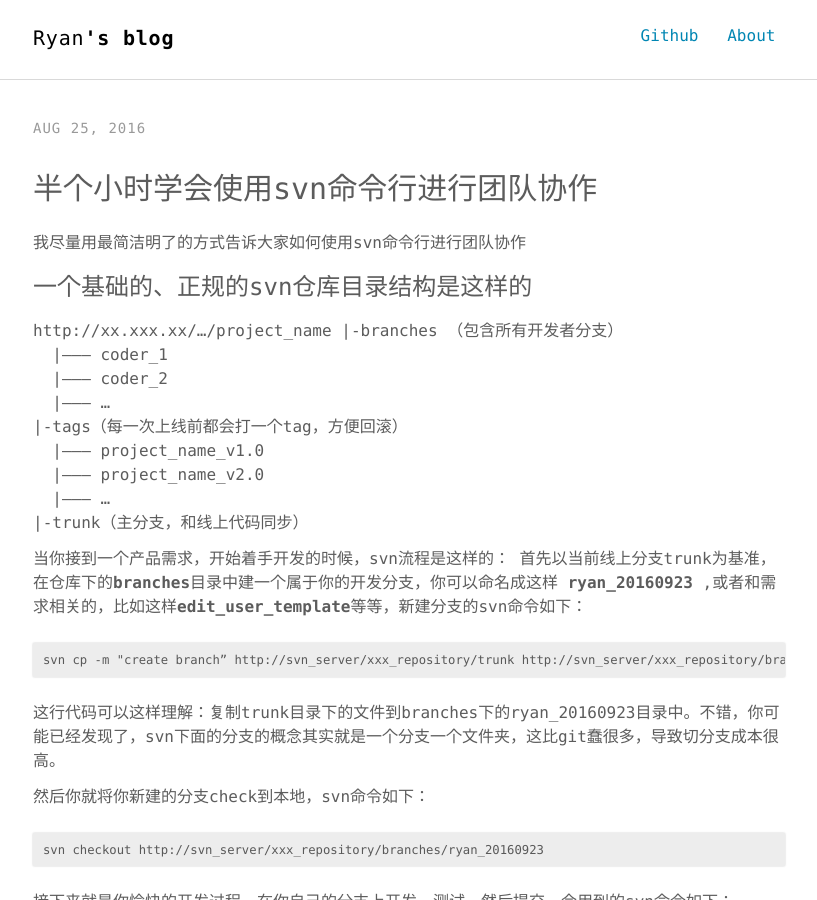
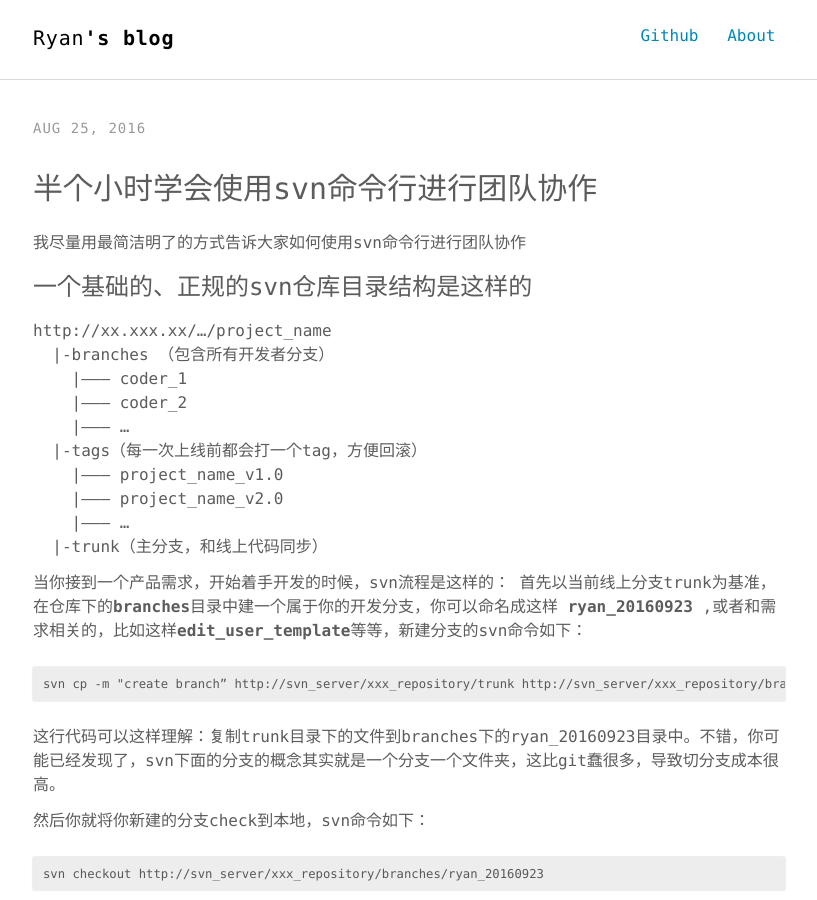
Before and after one commit to engineer-dahe/dahe.github.io, a Jekyll site: the page built from _posts/2016-08-25-30-minutes-to-master-svn.md, in a window 1280 px wide and 900 px high. Shown: the whole window, without its empty margins (231-1048 px from the left). Built offline with Jekyll 4.4.1, drawn with Linux system fonts in a browser that asks for light colours.

Commit message:
edit post

```diff
--- a/_posts/2016-08-25-30-minutes-to-master-svn.md
+++ b/_posts/2016-08-25-30-minutes-to-master-svn.md
@@ -11,16 +11,16 @@
 
 ### 一个基础的、正规的svn仓库目录结构是这样的
 
-http://xx.xxx.xx/.../project_name
-|-branches （包含所有开发者分支）<br />
-&nbsp;&nbsp;|--------- coder_1 <br />
-&nbsp;&nbsp;|--------- coder_2 <br />
-&nbsp;&nbsp;|--------- ... <br />
-|-tags（每一次上线前都会打一个tag，方便回滚）<br />
-&nbsp;&nbsp;|--------- project_name_v1.0 <br />
-&nbsp;&nbsp;|--------- project_name_v2.0 <br />
-&nbsp;&nbsp;|--------- ... <br />
-|-trunk（主分支，和线上代码同步）<br />
+http://xx.xxx.xx/.../project_name <br />
+&nbsp;&nbsp;|-branches （包含所有开发者分支）<br />
+&nbsp;&nbsp;&nbsp;&nbsp;|--------- coder_1 <br />
+&nbsp;&nbsp;&nbsp;&nbsp;|--------- coder_2 <br />
+&nbsp;&nbsp;&nbsp;&nbsp;|--------- ... <br />
+&nbsp;&nbsp;|-tags（每一次上线前都会打一个tag，方便回滚）<br />
+&nbsp;&nbsp;&nbsp;&nbsp;|--------- project_name_v1.0 <br />
+&nbsp;&nbsp;&nbsp;&nbsp;|--------- project_name_v2.0 <br />
+&nbsp;&nbsp;&nbsp;&nbsp;|--------- ... <br />
+&nbsp;&nbsp;|-trunk（主分支，和线上代码同步）<br />
 
 
 当你接到一个产品需求，开始着手开发的时候，svn流程是这样的：
```
